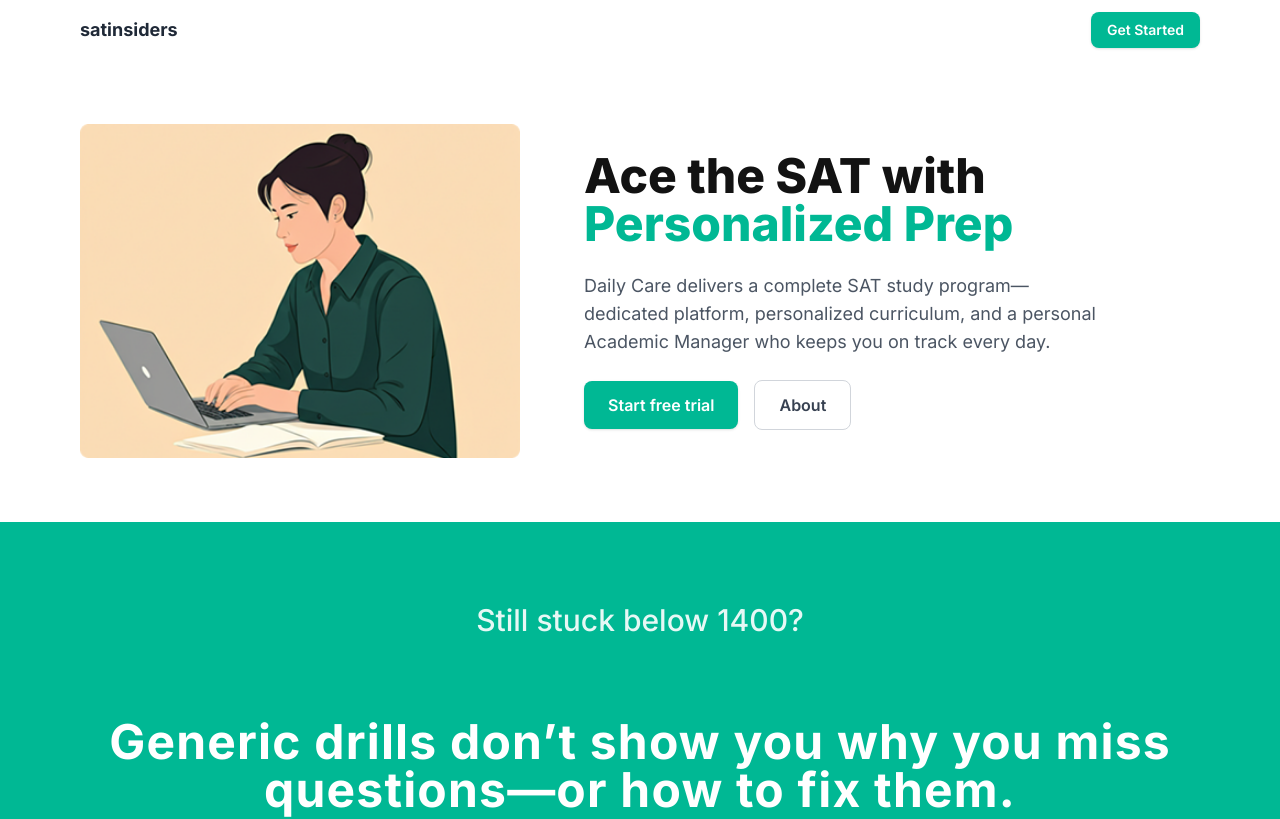
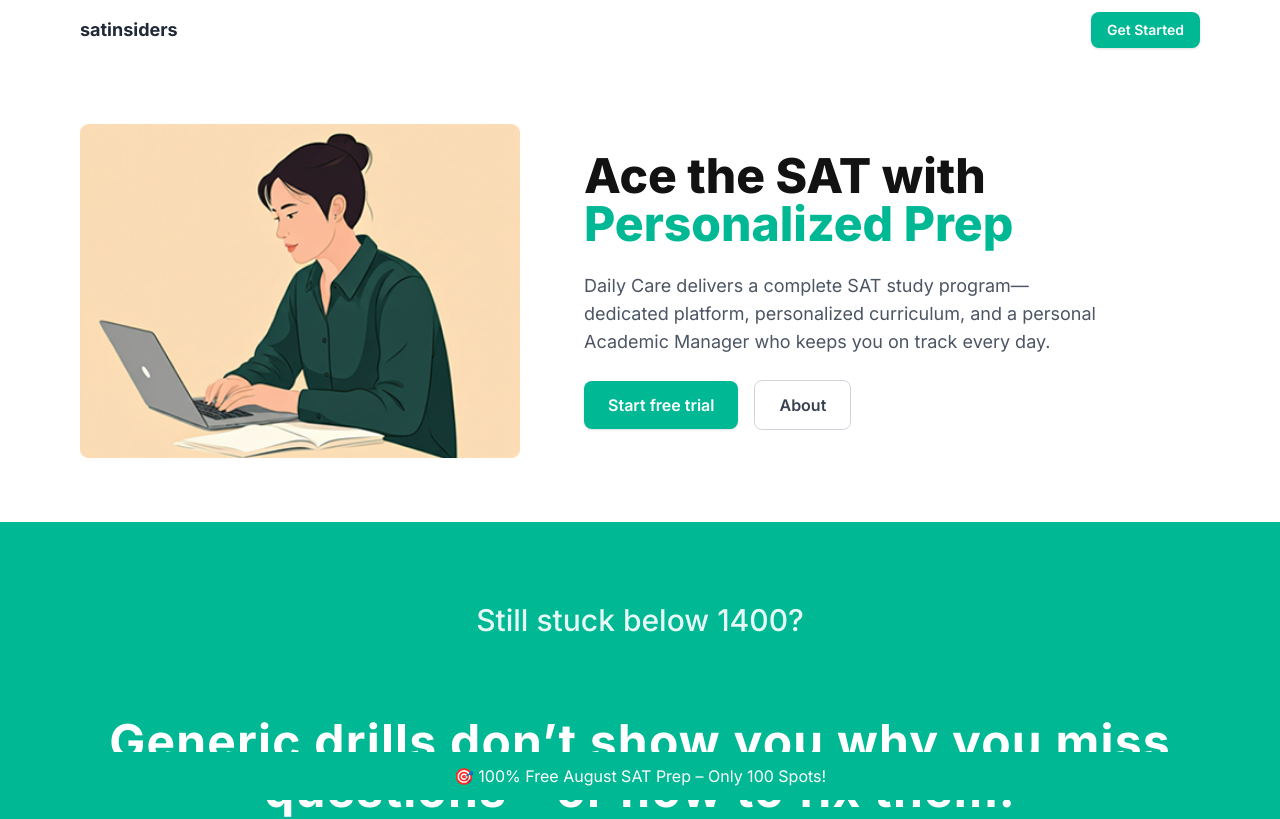
Before and after one commit to satinsiders/daily-care-landing, a Next.js app: page / in a window 1280 px wide. Shown: the top 819 px of the page. Built offline with nearby package versions, Linux system fonts and the light colour scheme.

Commit message:
Add sticky promo footer

```diff
--- /dev/null
+++ b/components/StickyFooter.js
@@ -0,0 +1,9 @@
+import React from "react";
+
+export default function StickyFooter() {
+  return (
+    <div className="fixed bottom-0 left-0 w-full bg-accent text-white text-center py-3 z-50">
+      🎯 100% Free August SAT Prep – Only 100 Spots!
+    </div>
+  );
+}
--- a/pages/_app.js
+++ b/pages/_app.js
@@ -1,4 +1,10 @@
 import "../styles/globals.css";
+import StickyFooter from "../components/StickyFooter";
+
 export default function MyApp({ Component, pageProps }) {
-  return <Component {...pageProps} />;
-}
+  return (
+    <>
+      <Component {...pageProps} />
+      <StickyFooter />
+    </>
+  );}
```
